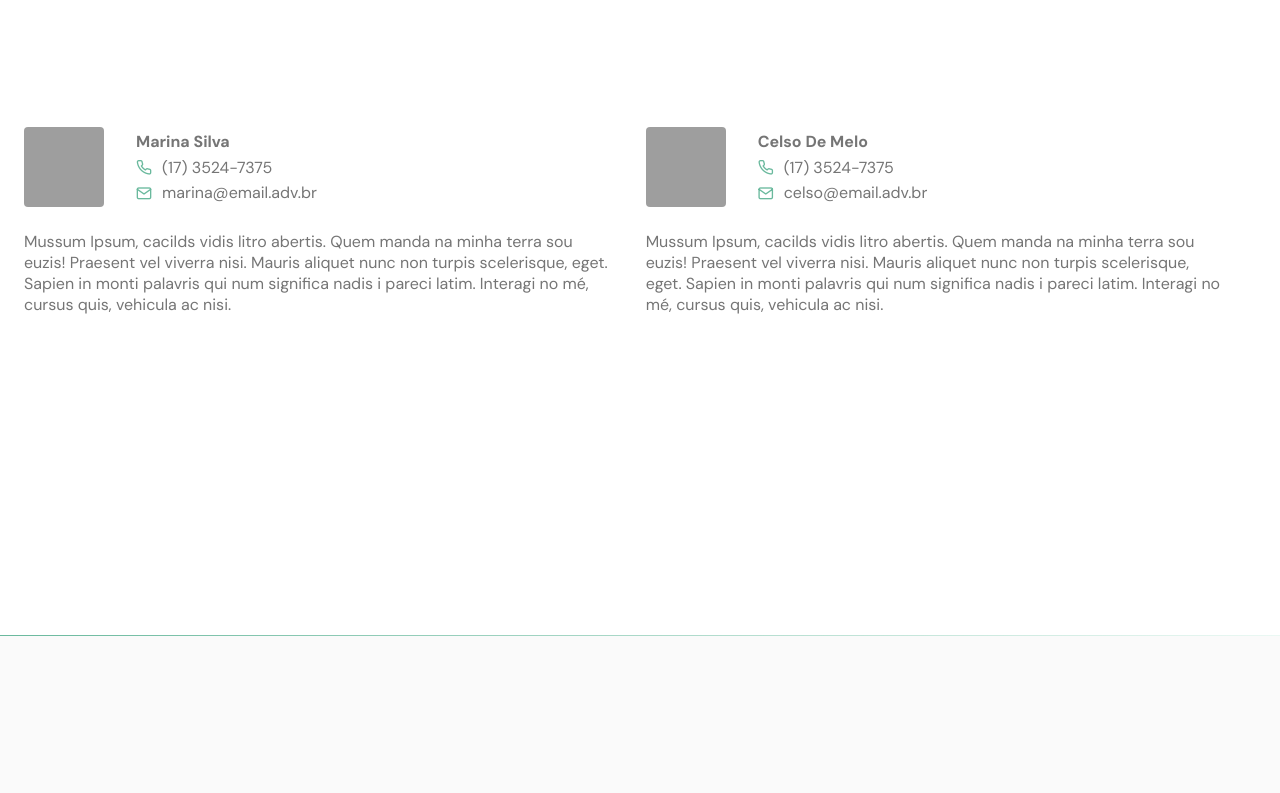
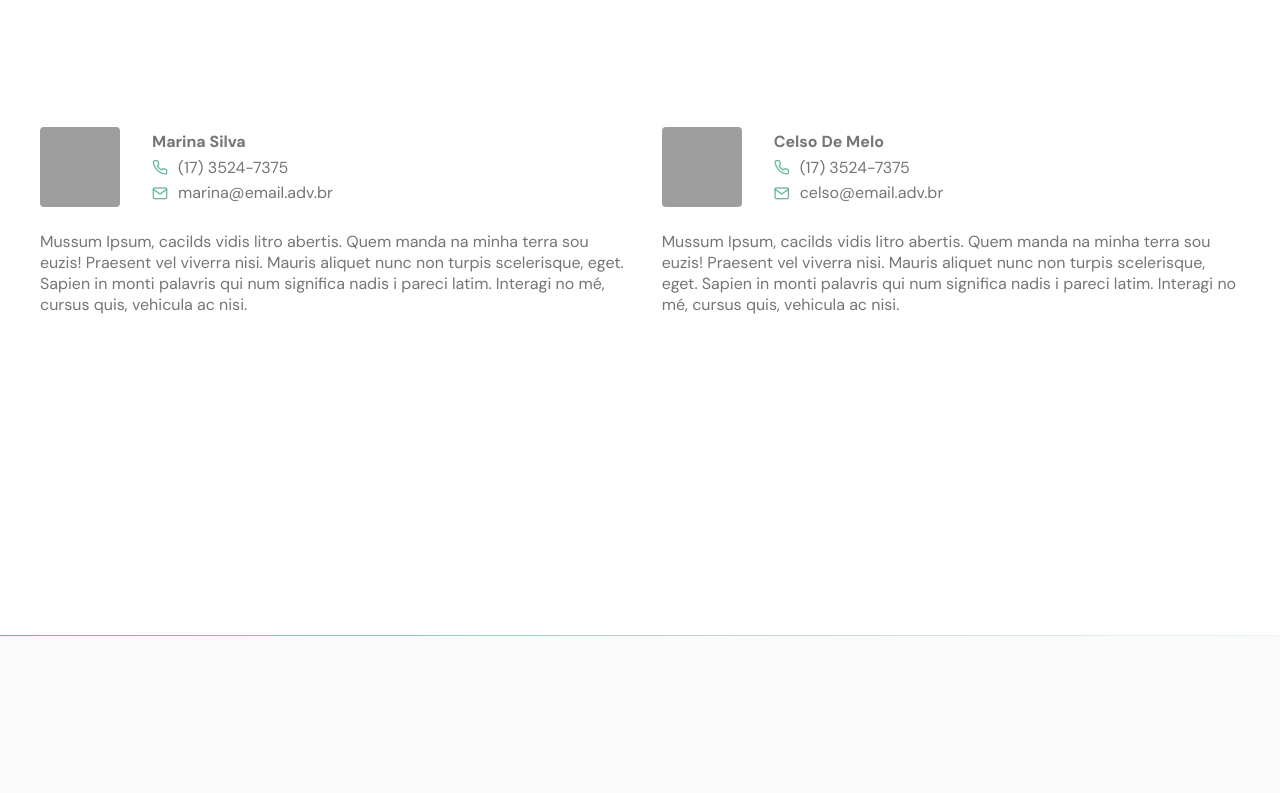
Before and after one commit to cicerosnt/rap, a plain HTML site: page index.html in a window 1280 px wide. Shown: the part 1240-2033 px from the top of the page. Drawn offline with nearby package versions, Linux system fonts and the light colour scheme; grey boxes are pictures that could not be loaded; files whose address does not match are found by name.

Commit message:
Layout improvements, added break-point

```diff
--- a/css/style.css
+++ b/css/style.css
@@ -529,7 +529,8 @@ footer .social a:hover {
   }
   .container {
     max-width: 1200px;
-
+    margin-left: auto;
+    margin-right: auto;
   }
 
   .section {
@@ -567,8 +568,8 @@ footer .social a:hover {
   }
   #contributors .container,
   #contact .container{
-    margin-left: 1.5rem;
-    margin-right: 1.5rem;
+    margin-left: auto;
+    margin-right: auto;
   }
   #testimunials .container {
     margin: 0 auto;
```
